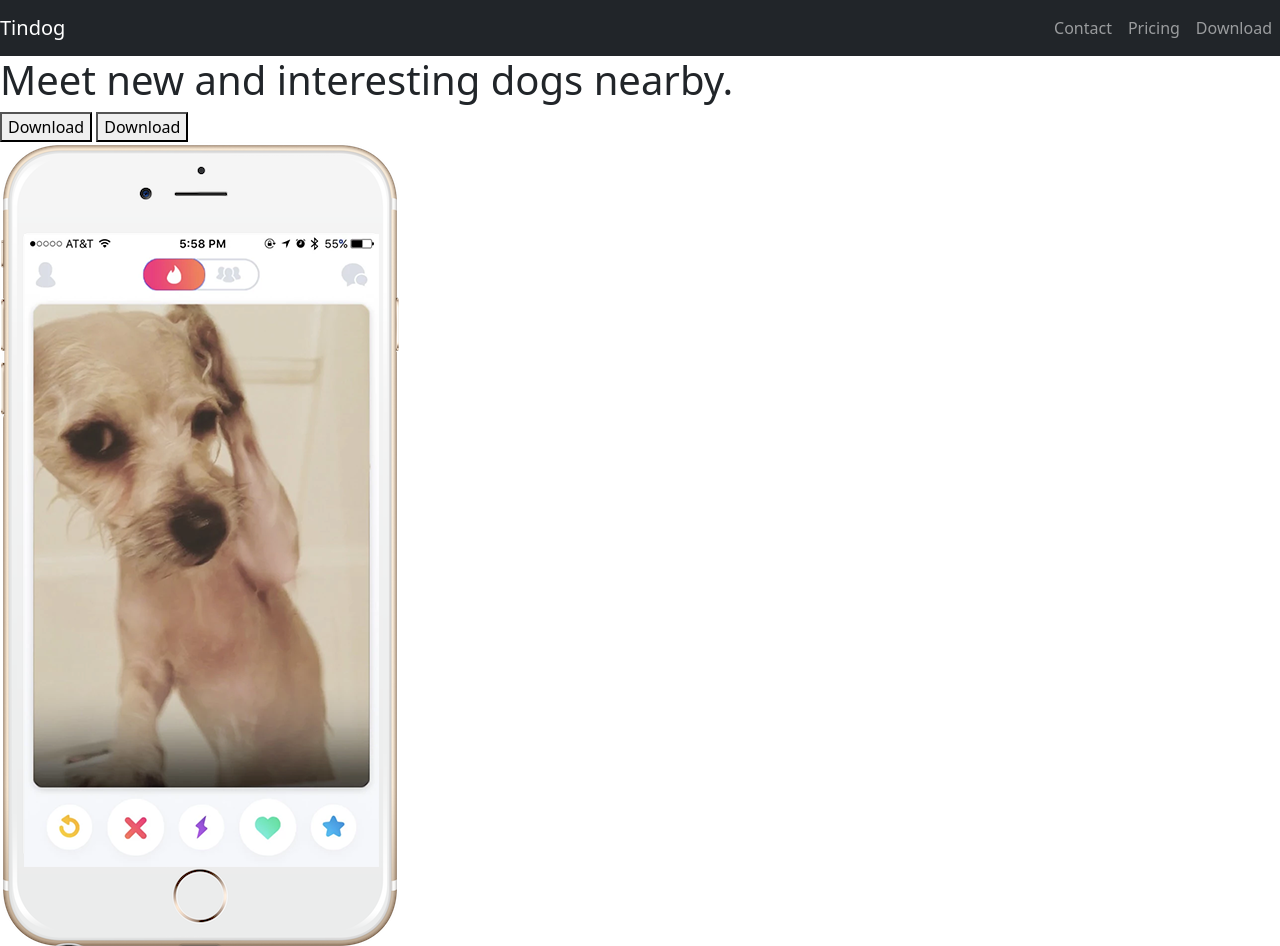
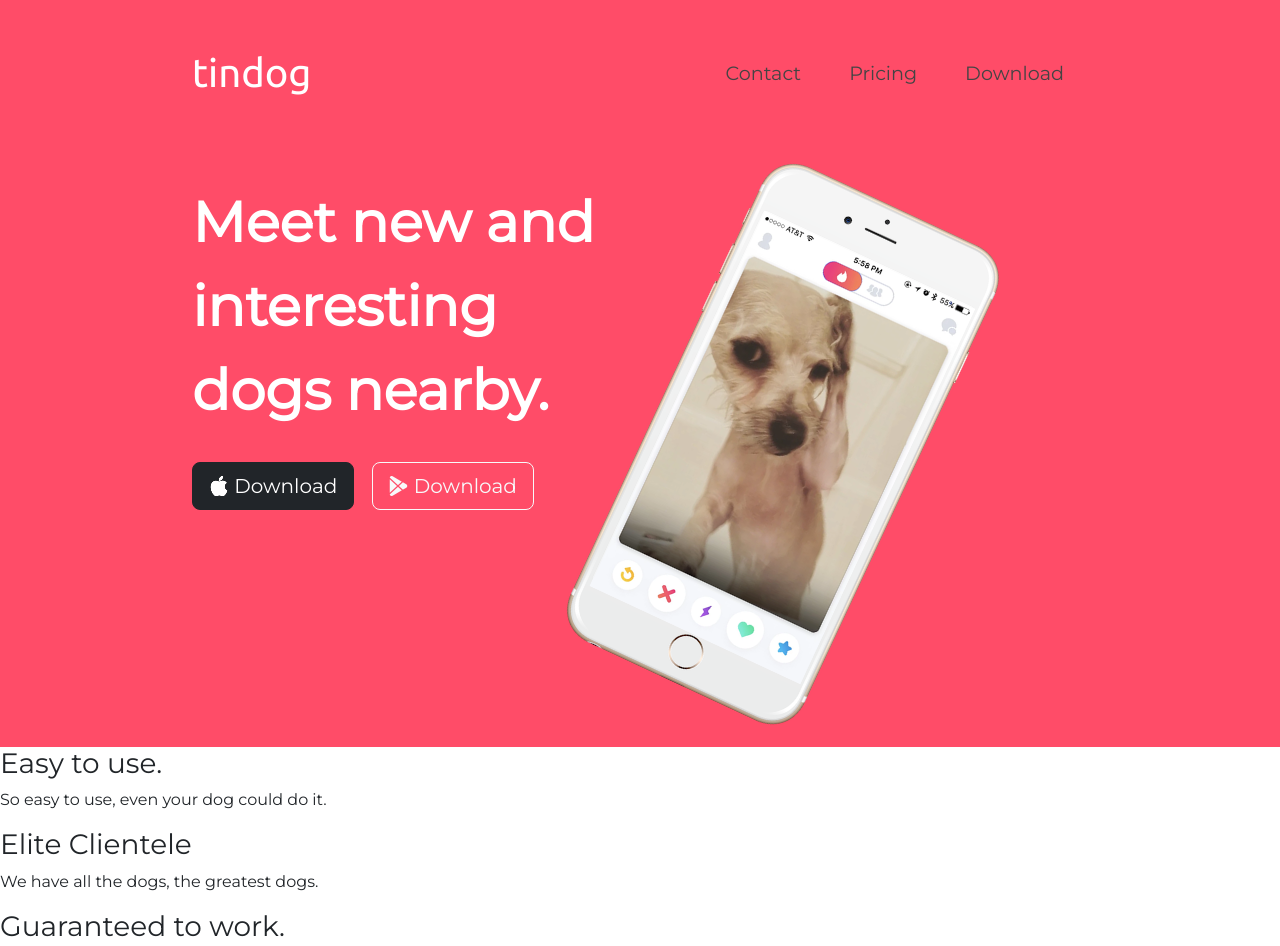
Before and after one commit to Sutanrrier/web-udemy-project3, a plain HTML site: page index.html in a window 1280 px wide. Shown: the top 946 px of the page. Drawn offline with nearby package versions, Linux system fonts and the light colour scheme.

Commit message:
Title section done

```diff
--- a/css/styles.css
+++ b/css/styles.css
@@ -0,0 +1,52 @@
+@import url('https://fonts.googleapis.com/css2?family=Montserrat&family=Ubuntu&display=swap');
+
+#title {
+    background-color: #ff4c68;
+    color: #fff;
+}
+
+.container-fluid {
+    padding: 3% 15%;
+
+}
+
+.nav-link {
+    color: #444
+}
+
+.navbar-brand {
+    font-family: 'Ubuntu';
+    font-size: 2.5rem;
+
+}
+
+.navbar {
+    padding: 0 0 4.5rem 0;
+}
+
+.nav-item {
+    padding: 0 1rem;
+}
+
+.nav-link {
+    font-size: 1.2rem;
+}
+
+.download-button {
+    margin: 5% 3% 5% 0;
+}
+
+.title-image {
+    width: 60%;
+    transform: rotate(25deg);
+}
+
+h1 {
+    font-size: 3.5rem;
+    line-height: 1.5;
+    font-weight: bold;
+}
+
+body {
+    font-family: 'Montserrat', sans-serif;
+}
--- a/index.html
+++ b/index.html
@@ -4,22 +4,23 @@
 <head>
   <meta charset="utf-8">
   <title>TinDog</title>
-  <script src="https://cdn.jsdelivr.net/npm/bootstrap@5.2.0/dist/js/bootstrap.bundle.min.js"
-    integrity="sha384-A3rJD856KowSb7dwlZdYEkO39Gagi7vIsF0jrRAoQmDKKtQBHUuLZ9AsSv4jD4Xa"
-    crossorigin="anonymous"></script>
+
+  <link rel="stylesheet" href="https://cdn.jsdelivr.net/npm/bootstrap-icons@1.9.1/font/bootstrap-icons.css">
   <link href="https://cdn.jsdelivr.net/npm/bootstrap@5.2.0/dist/css/bootstrap.min.css" rel="stylesheet">
+  <link rel="stylesheet" href="css/styles.css">
 </head>
-<link rel="stylesheet" href="css/styles.css">
 
 <body>
   <section id="title">
+    <div class="container-fluid">
       <!-- Nav Bar -->
-    <nav class="navbar bg-dark navbar-expand-lg navbar-dark">
-      <a class="navbar-brand" href="">Tindog</a>
+      <nav class="navbar navbar-expand-lg navbar-dark">
+        <a class="navbar-brand" href="">tindog</a>
         <button class="navbar-toggler" type="button" data-bs-toggle="collapse" data-bs-target="#navbarSupportedContent"
           aria-controls="navbarSupportedContent" aria-expanded="false" aria-label="Toggle navigation">
           <span class="navbar-toggler-icon"></span>
         </button>
+
         <div class="collapse navbar-collapse" id="navbarSupportedContent">
           <ul class="navbar-nav ms-auto">
             <li class="nav-item">
@@ -33,19 +34,28 @@
             </li>
           </ul>
         </div>
+
       </nav>
 
       <!-- Title -->
+      <div class="row">
 
-    <div>
+        <div class="col-lg-6">
           <h1>Meet new and interesting dogs nearby.</h1>
-      <button type="button">Download</button>
-      <button type="button">Download</button>
-    </div>
-    <div>
-      <img src="images/iphone6.png" alt="iphone-mockup">
+          <button type="button" class="btn btn-lg btn-dark download-button">
+            <i class="bi bi-apple"></i> Download
+          </button>
+          <button type="button" class="btn btn-lg btn-outline-light download-button">
+            <i class="bi bi-google-play"></i> Download
+          </button>
         </div>
 
+        <div class="col-lg-6">
+          <img class="title-image" src="images/iphone6.png" alt="iphone-mockup">
+        </div>
+
+      </div>
+    </div>
   </section>
 
 
```
Lines whose indentation alone changed are shown as unchanged.
